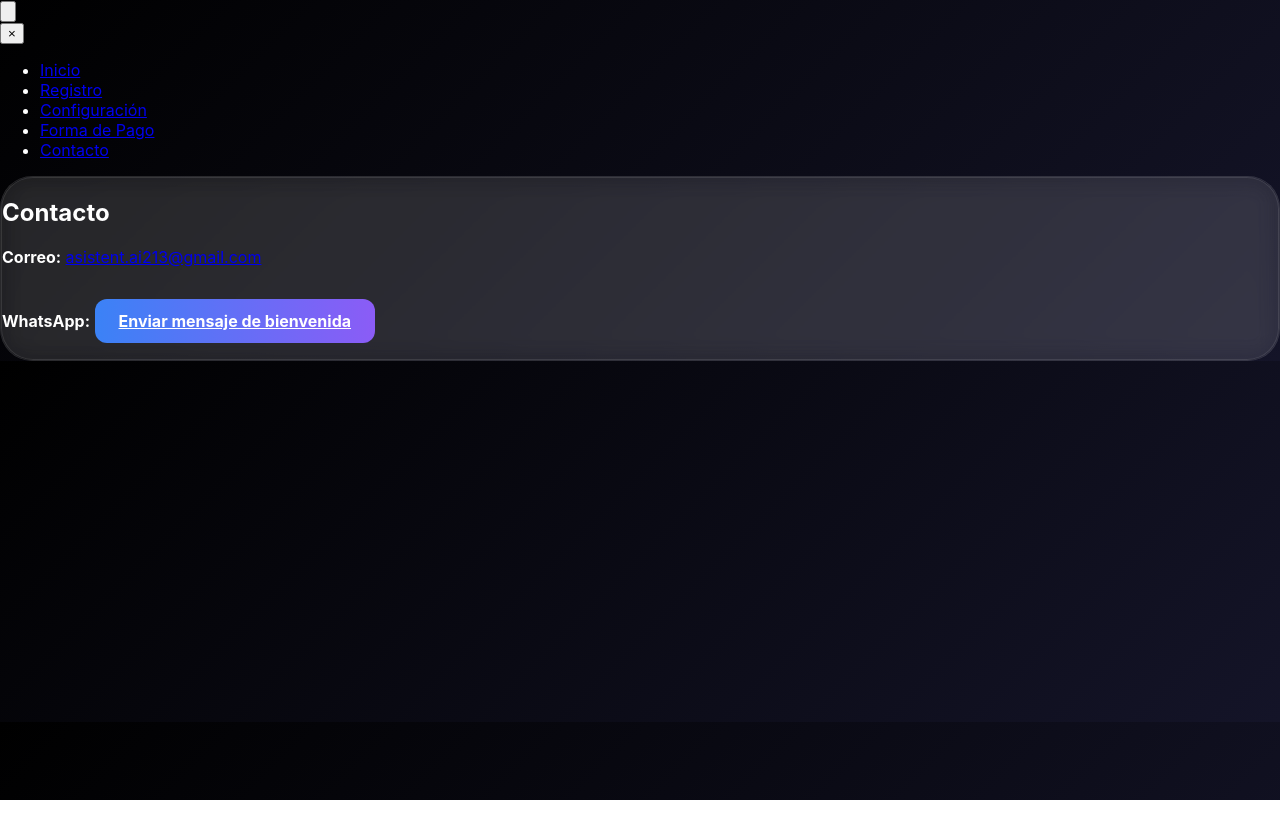
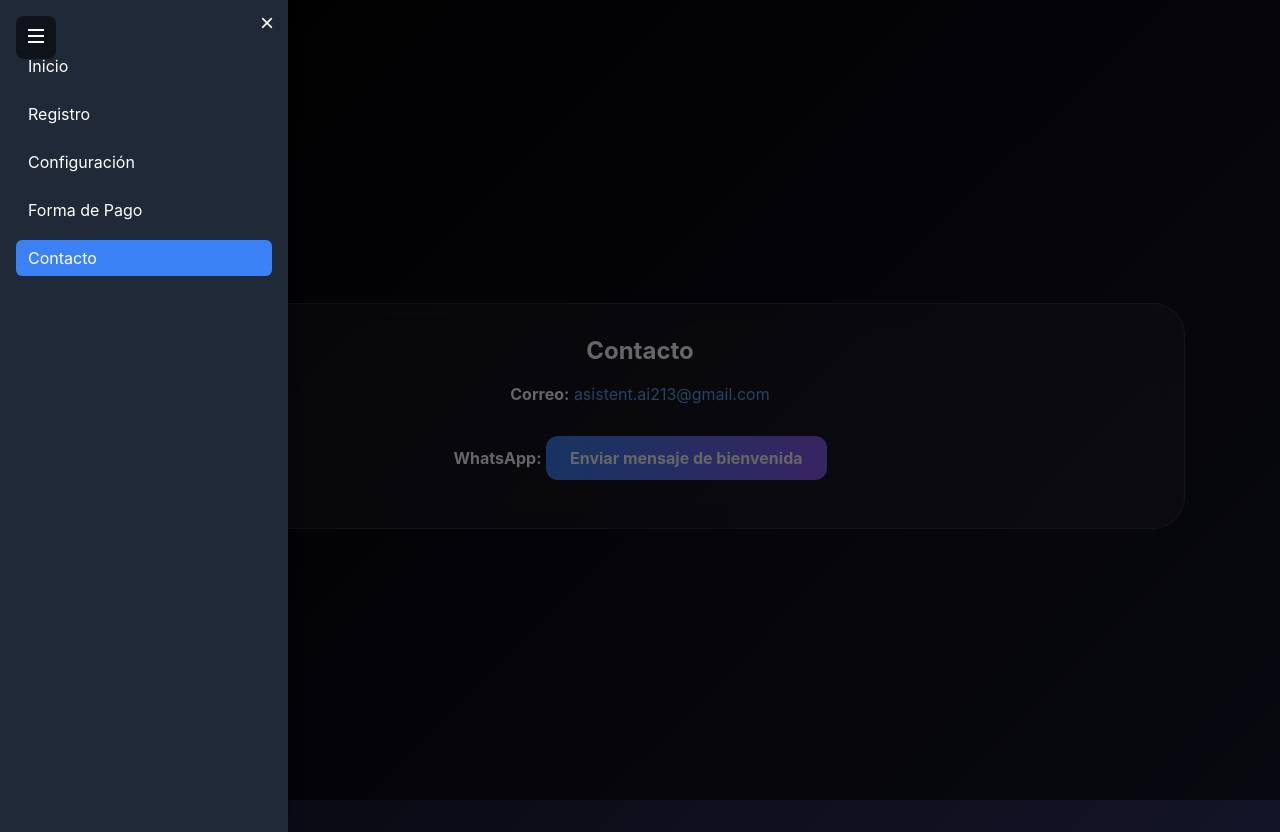
Before and after one commit to gonzalezalain862-web3/Primarch-System, a Next.js app: page /contacto in a window 1280 px wide. Both pictures are taken after a click on the button 8 px from the left and 11 px from the top of the page. Before the commit the page ends 800 px from the top, so only its background shows below. Built offline with nearby package versions, Linux system fonts and the light colour scheme; what thirdweb would draw is missing.

Commit message:
feat: actualizar páginas, estilos y componentes, eliminar tailwind.config.js

```diff
--- a/src/app/globals.css
+++ b/src/app/globals.css
@@ -1,20 +1,30 @@
 :root {
-  --foreground-rgb: 255, 255, 255;
-  --background-start-rgb: 0, 0, 0;
-  --background-end-rgb: 20, 20, 40;
+  --background: #0a0a1a;
+  --foreground: #ffffff;
 }
 body {
-  color: rgb(var(--foreground-rgb));
-  background: linear-gradient(135deg, rgb(var(--background-start-rgb)), rgb(var(--background-end-rgb)));
-  font-family: 'Inter', sans-serif;
   margin: 0;
   padding: 0;
+  background: linear-gradient(135deg, #000000, #141428);
+  color: white;
+  font-family: 'Inter', -apple-system, BlinkMacSystemFont, 'Segoe UI', Roboto, sans-serif;
+}
+.main-content {
+  min-height: 100vh;
+  display: flex;
+  align-items: center;
+  justify-content: center;
+  padding: 1rem;
 }
 .glass-card {
   background: rgba(255, 255, 255, 0.05);
   backdrop-filter: blur(12px);
-  border-radius: 32px;
+  border-radius: 2rem;
   border: 1px solid rgba(255, 255, 255, 0.1);
+  padding: 2rem;
+  width: 100%;
+  max-width: 64rem;
+  text-align: center;
 }
 .btn-primary {
   background: linear-gradient(to right, #3b82f6, #8b5cf6);
@@ -22,34 +32,33 @@ body {
   font-weight: bold;
   padding: 0.75rem 1.5rem;
   border-radius: 0.75rem;
-  transition: all 0.2s;
+  border: none;
   cursor: pointer;
-  border: none;
+  transition: transform 0.2s, background 0.2s;
 }
 .btn-primary:hover {
+  transform: scale(1.05);
   background: linear-gradient(to right, #2563eb, #7c3aed);
-  transform: scale(1.05);
 }
-.btn-secondary {
-  background: #1f2937;
-  color: white;
-  padding: 0.5rem 1rem;
-  border-radius: 0.5rem;
-  transition: background 0.2s;
-  cursor: pointer;
-}
-.btn-secondary:hover {
-  background: #374151;
-}
-input {
-  background: rgba(0,0,0,0.3);
+input, select {
+  background: rgba(0,0,0,0.5);
   border: 1px solid rgba(255,255,255,0.2);
   border-radius: 0.5rem;
   padding: 0.75rem;
   color: white;
   width: 100%;
 }
-input:focus {
+input:focus, select:focus {
   outline: none;
   border-color: #3b82f6;
 }
+h1, h2 {
+  margin-top: 0;
+}
+a {
+  color: #60a5fa;
+  text-decoration: none;
+}
+a:hover {
+  text-decoration: underline;
+}
--- a/src/app/layout.tsx
+++ b/src/app/layout.tsx
@@ -16,12 +16,10 @@ export default function RootLayout({
   return (
     <ThirdwebProvider>
       <html lang="es">
-        <body className="min-h-screen">
+        <body>
           <MenuLateral />
-          <main className="flex min-h-screen flex-col items-center justify-center p-4">
-            <div className="glass-card w-full max-w-4xl p-6 md:p-8">
-              {children}
-            </div>
+          <main className="main-content">
+            {children}
           </main>
         </body>
       </html>
--- a/src/components/MenuLateral.tsx
+++ b/src/components/MenuLateral.tsx
@@ -4,7 +4,7 @@ import Link from 'next/link';
 import { usePathname } from 'next/navigation';
 
 export default function MenuLateral() {
-  const [abierto, setAbierto] = useState(false);
+  const [open, setOpen] = useState(false);
   const pathname = usePathname();
 
   const enlaces = [
@@ -17,28 +17,67 @@ export default function MenuLateral() {
 
   return (
     <>
+      {/* Botón hamburguesa */}
       <button
-        onClick={() => setAbierto(true)}
-        className="fixed top-5 left-5 z-50 p-2 bg-white/10 backdrop-blur rounded-lg text-white hover:bg-white/20 transition"
+        onClick={() => setOpen(true)}
+        style={{
+          position: 'fixed',
+          top: '1rem',
+          left: '1rem',
+          zIndex: 50,
+          background: 'rgba(0,0,0,0.5)',
+          backdropFilter: 'blur(8px)',
+          border: 'none',
+          borderRadius: '0.5rem',
+          padding: '0.5rem',
+          cursor: 'pointer',
+          color: 'white',
+        }}
       >
-        <svg className="w-6 h-6" fill="none" stroke="currentColor" viewBox="0 0 24 24">
-          <path strokeLinecap="round" strokeLinejoin="round" strokeWidth={2} d="M4 6h16M4 12h16M4 18h16" />
+        <svg width="24" height="24" viewBox="0 0 24 24" fill="none" stroke="currentColor" strokeWidth="2">
+          <path d="M4 6h16M4 12h16M4 18h16" />
         </svg>
       </button>
 
-      {abierto && (
-        <div className="fixed inset-0 z-40 flex">
-          <div className="fixed inset-0 bg-black/50" onClick={() => setAbierto(false)}></div>
-          <div className="relative w-72 bg-gray-900/90 backdrop-blur-md h-full shadow-xl p-6 text-white border-r border-white/20">
-            <button onClick={() => setAbierto(false)} className="absolute top-4 right-4 text-white text-2xl">&times;</button>
-            <nav className="mt-12">
-              <ul className="space-y-4">
+      {/* Panel lateral */}
+      {open && (
+        <div style={{ position: 'fixed', inset: 0, zIndex: 40, display: 'flex' }}>
+          <div
+            style={{ position: 'fixed', inset: 0, background: 'rgba(0,0,0,0.6)' }}
+            onClick={() => setOpen(false)}
+          ></div>
+          <div
+            style={{
+              position: 'relative',
+              width: '16rem',
+              background: '#1f2937',
+              height: '100%',
+              boxShadow: '0 4px 12px rgba(0,0,0,0.3)',
+              padding: '1rem',
+              color: 'white',
+            }}
+          >
+            <button
+              onClick={() => setOpen(false)}
+              style={{ position: 'absolute', top: '0.5rem', right: '0.5rem', fontSize: '1.5rem', background: 'none', border: 'none', color: 'white', cursor: 'pointer' }}
+            >
+              &times;
+            </button>
+            <nav style={{ marginTop: '2rem' }}>
+              <ul style={{ listStyle: 'none', padding: 0, margin: 0, display: 'flex', flexDirection: 'column', gap: '0.75rem' }}>
                 {enlaces.map((enlace) => (
                   <li key={enlace.ruta}>
                     <Link
                       href={enlace.ruta}
-                      onClick={() => setAbierto(false)}
-                      className={`block p-3 rounded-xl text-lg transition ${pathname === enlace.ruta ? 'bg-blue-600' : 'hover:bg-white/10'}`}
+                      onClick={() => setOpen(false)}
+                      style={{
+                        display: 'block',
+                        padding: '0.5rem 0.75rem',
+                        borderRadius: '0.375rem',
+                        textDecoration: 'none',
+                        color: 'white',
+                        background: pathname === enlace.ruta ? '#3b82f6' : 'transparent',
+                      }}
                     >
                       {enlace.nombre}
                     </Link>
--- a/tailwind.config.js
+++ /dev/null
@@ -1,12 +0,0 @@
-/** @type {import('tailwindcss').Config} */
-module.exports = {
-  content: [
-    "./src/pages/**/*.{js,ts,jsx,tsx,mdx}",
-    "./src/components/**/*.{js,ts,jsx,tsx,mdx}",
-    "./src/app/**/*.{js,ts,jsx,tsx,mdx}",
-  ],
-  theme: {
-    extend: {},
-  },
-  plugins: [],
-}
```
Also changed, not shown: src/app/configuracion/page.tsx (+7 -13 lines), src/app/page.tsx (+5 -28 lines), src/app/pago/page.tsx (+12 -39 lines), src/app/registro/page.tsx (+13 -42 lines).
